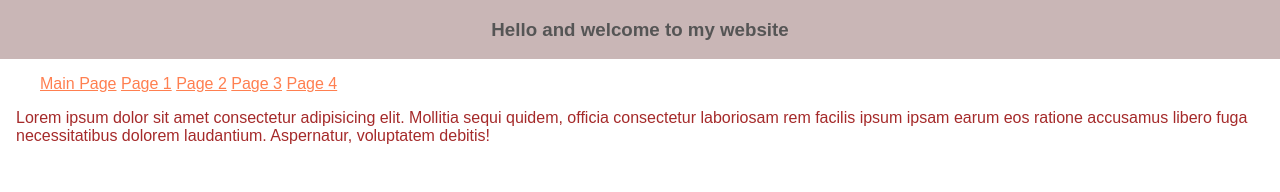
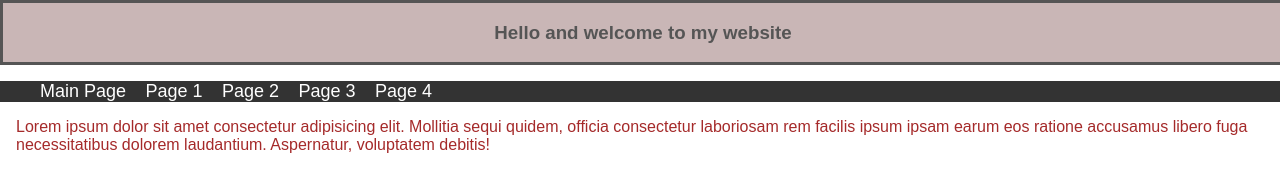
Before and after one commit to keithseator/CSSTutorial, a plain HTML site: page index.html in a window 1280 px wide. Drawn offline with Linux system fonts and the light colour scheme.

Commit message:
more changes

```diff
--- a/index.html
+++ b/index.html
@@ -16,9 +16,9 @@
         </div>
     </header>
 
-    <nav class="navbar">
+    <nav>
         <div>
-            <ul>
+            <ul class="navbar">
                 <li>
                     <a href="index.html">Main Page</a>
                 </li>
@@ -45,15 +45,6 @@
             debitis!
         </p>
     </div>
-
-    <div class="navbar">
-        <div class="navbar-items"></div>
-        <ul>
-            <li></li>
-            <li></li>
-            <li></li>
-        </ul>
-    </div>
 </body>
 
 </html>
--- a/style.css
+++ b/style.css
@@ -23,14 +23,34 @@ body {
     text-align: center;
     background: #77474765;
     padding: 0;
-    border: 0;
+    border: 3px;
+    border-style: solid;
     width: 100%;
     height: 100%;
     /* position: absolute; */
 }
 
+.navbar{
+    background-color: #333;
+    color: #fff;
+}
+
+.navbar a{
+    color: #fff;
+    text-decoration: none;
+    font-size: 18px;
+    padding-right: 15px;
+}
+
 .navbar li{
-    display: inline;
+display: inline-block;
+word-spacing:
+
+}
+.navbar.after {
+content: '';
+width: 100%;
+display: inline-block;
 }
 
 #main-header h3{
```
